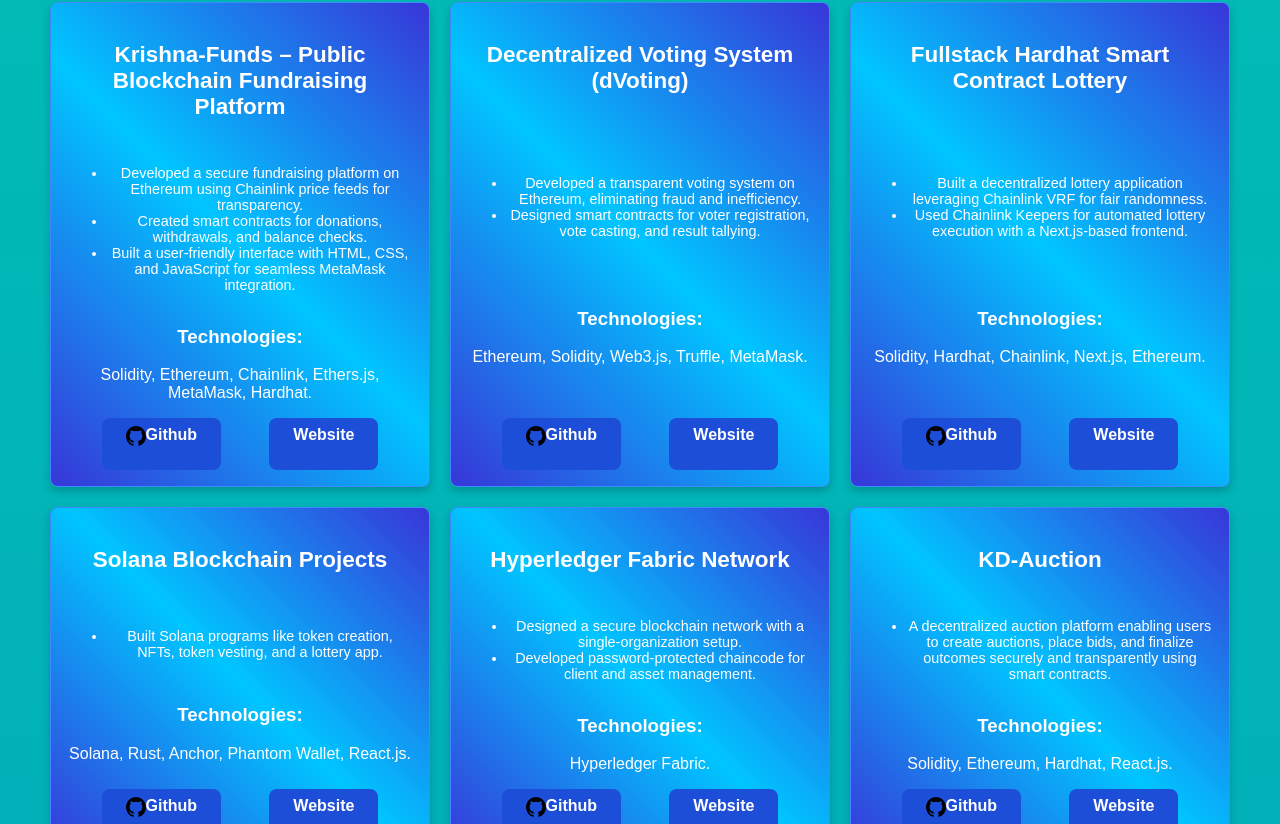
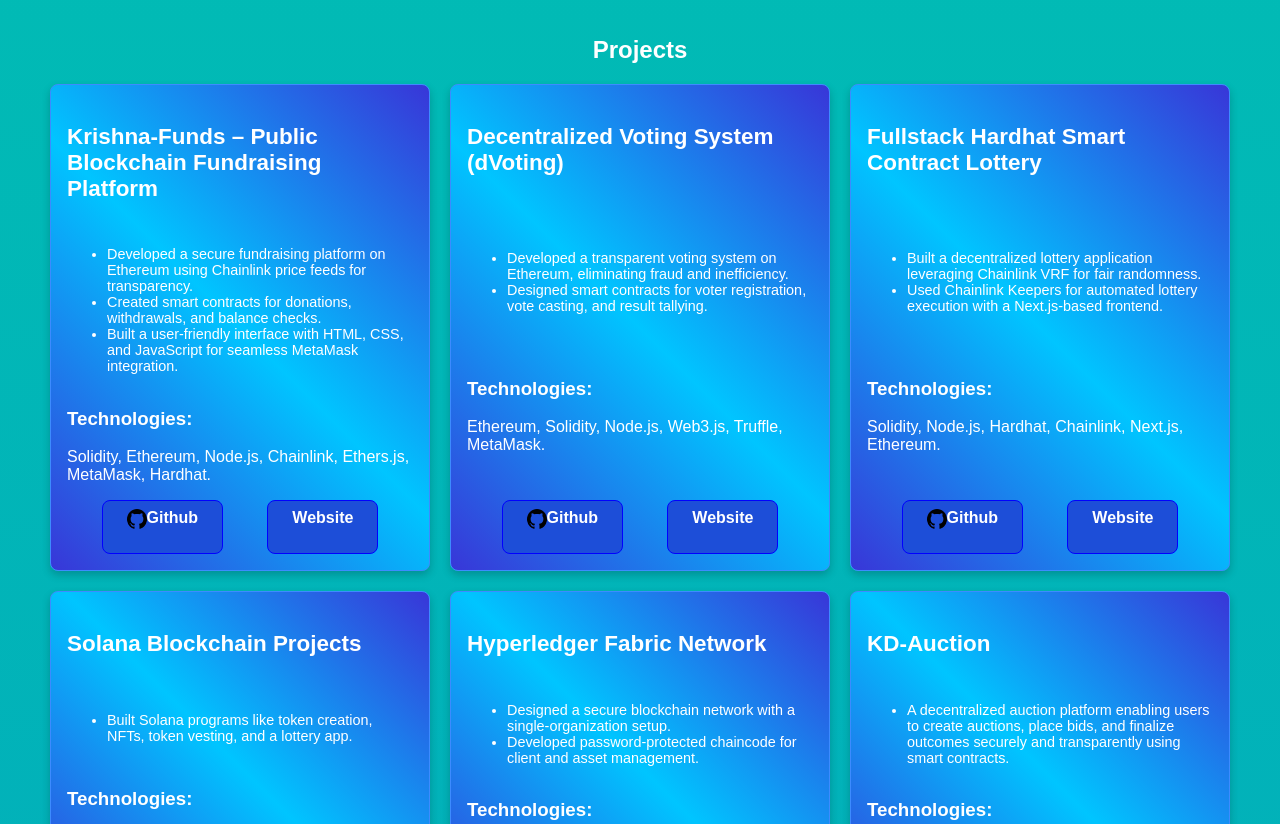
Before and after one commit to kapildev5262/portfolio, a React (Vite) app: page / in a window 1280 px wide. Shown: the part 1816-2640 px from the top of the page. Built offline with nearby package versions, Linux system fonts and the light colour scheme.

Commit message:
Ready for production deployment

```diff
--- a/src/components/HeroSection.jsx
+++ b/src/components/HeroSection.jsx
@@ -3,9 +3,9 @@
 
 const HeroSection = () => {
   return (
-    <div className="home">
+    <div id="hero" className="home">
       <h1 className="hero-heading">Building Decentralized Solutions for a Connected World</h1>
-      <section id="hero" className="hero-section">
+      <section className="hero-section">
         <div className="hero-container">
           {/* Professional photo or avatar (optional) */}
           <img src="/assets/profile.jpg" alt="Kapil Dev" className="hero-image" />
--- a/src/components/Projects.jsx
+++ b/src/components/Projects.jsx
@@ -9,7 +9,7 @@
       "Created smart contracts for donations, withdrawals, and balance checks.",
       "Built a user-friendly interface with HTML, CSS, and JavaScript for seamless MetaMask integration.",
     ],
-    technologies: "Solidity, Ethereum, Chainlink, Ethers.js, MetaMask, Hardhat.",
+    technologies: "Solidity, Ethereum, Node.js, Chainlink, Ethers.js, MetaMask, Hardhat.",
     git: "https://github.com/kapildev5262/Krishna-Funds",
     site: "https://krishna-funds.vercel.app",
   },
@@ -19,7 +19,7 @@
       "Developed a transparent voting system on Ethereum, eliminating fraud and inefficiency.",
       "Designed smart contracts for voter registration, vote casting, and result tallying.",
     ],
-    technologies: "Ethereum, Solidity, Web3.js, Truffle, MetaMask.",
+    technologies: "Ethereum, Solidity, Node.js, Web3.js, Truffle, MetaMask.",
     git: "https://github.com/kapildev5262/Decentralized-Voting-System-Hardhat-Version-",
     site: "https://krishna-funds.vercel.app",
   },
@@ -29,7 +29,7 @@
       "Built a decentralized lottery application leveraging Chainlink VRF for fair randomness.",
       "Used Chainlink Keepers for automated lottery execution with a Next.js-based frontend.",
     ],
-    technologies: "Solidity, Hardhat, Chainlink, Next.js, Ethereum.",
+    technologies: "Solidity, Node.js, Hardhat, Chainlink, Next.js, Ethereum.",
     git: "https://github.com/kapildev5262/Fullstack-Hardhat-Smart-Contract-Lottery",
     site: "https://krishna-funds.vercel.app",
   },
@@ -46,7 +46,7 @@
       "Designed a secure blockchain network with a single-organization setup.",
       "Developed password-protected chaincode for client and asset management.",
     ],
-    technologies: "Hyperledger Fabric.",
+    technologies: "Hyperledger Fabric, Java.",
     git: "https://github.com/kapildev5262/hyperledger",
     site: "https://krishna-funds.vercel.app",
   },
@@ -55,7 +55,7 @@
     description: [
       "A decentralized auction platform enabling users to create auctions, place bids, and finalize outcomes securely and transparently using smart contracts.",
     ],
-    technologies: "Solidity, Ethereum, Hardhat, React.js.",
+    technologies: "Solidity, Ethereum, Node.js, Hardhat, React.js.",
     git: "https://github.com/kapildev5262/KD-Auction",
     site: "https://kd-auction.vercel.app",
   },
@@ -65,7 +65,7 @@
       "Implemented an NFT minting platform on the Stellar blockchain using the Soroban smart contract framework.",
       "Enabled users to connect their Freighter wallet, mint NFTs, and manage assets.",
     ],
-    technologies: "Stellar, Soroban, JavaScript.",
+    technologies: "Stellar, Soroban, JavaScript, React.js.",
     git: "https://github.com/kapildev5262/stellar-nft-project",
     site: "https://krishna-funds.vercel.app",
   },
@@ -74,14 +74,14 @@
     description: [
       "A mock IT services website demonstrating full-stack development with a responsive design and interactive UI.",
     ],
-    technologies: "HTML, CSS, JavaScript.",
+    technologies: "HTML, CSS, JavaScript, React.js.",
     git: "https://github.com/kapildev5262/KDandCompany",
     site: "https://krishna-funds.vercel.app",
   },
   {
     title: "Login-Home Page",
     description: ["A login and home page frontend developed as an assignment for Codeantai."],
-    technologies: "JavaScript, HTML, CSS.",
+    technologies: "React.js, JavaScript, HTML, CSS.",
     git: "https://github.com/kapildev5262/login-home-page",
     site: "https://krishna-funds.vercel.app",
   },
--- a/src/index.css
+++ b/src/index.css
@@ -31,6 +31,7 @@
 .card {
   display: flex;
   flex-direction: column;
+  text-align: left;
   justify-content: space-between;
   background: linear-gradient(45deg, rgba(56, 54, 216, 1) 0%, rgba(0, 197, 255, 1) 50%, rgba(56, 54, 216, 1) 100%);
   color: white;
@@ -39,6 +40,15 @@
   border-radius: 8px;
   padding: 1rem;
   box-shadow: 0 4px 8px rgba(0, 0, 0, 0.2);
+}
+.card .title {
+  font-size: 1.2rem;
+  margin-bottom: 0.5rem;
+}
+
+.card .description {
+  font-size: 0.9rem;
+  color: white;
 }
 
 .card:hover {
@@ -54,12 +64,13 @@
   text-decoration: none;
   display: flex;
   flex-direction: row;
+  border: solid 1px blue;
   color: white;
   background-color: #1d4ed8;
   transition: background-color 0.3s ease;
 }
 .link-buttons:hover {
-  background-color: #2563eb;
+  background-color: #2592eb;
 }
 @media (max-width: 768px) {
   h1 {
--- a/src/styles/Experience.css
+++ b/src/styles/Experience.css
@@ -27,7 +27,7 @@
   transition: transform 0.3s;
 }
 
-.card:hover {
+.card2:hover {
   transform: scale(1.05);
 }
 
@@ -36,13 +36,3 @@
   border-radius: 8px;
   margin-bottom: 1rem;
 }
-
-.card .title {
-  font-size: 1.2rem;
-  margin-bottom: 0.5rem;
-}
-
-.card .description {
-  font-size: 0.9rem;
-  color: white;
-}
--- a/src/styles/Header.css
+++ b/src/styles/Header.css
@@ -1,6 +1,6 @@
 /* Header Styles */
 .header {
-  position: fixed;
+  position: sticky;
   top: 0;
   width: 100%; /* Ensure full width */
   background-color: rgba(0, 0, 0, 0.8); /* Slight transparency */
```
